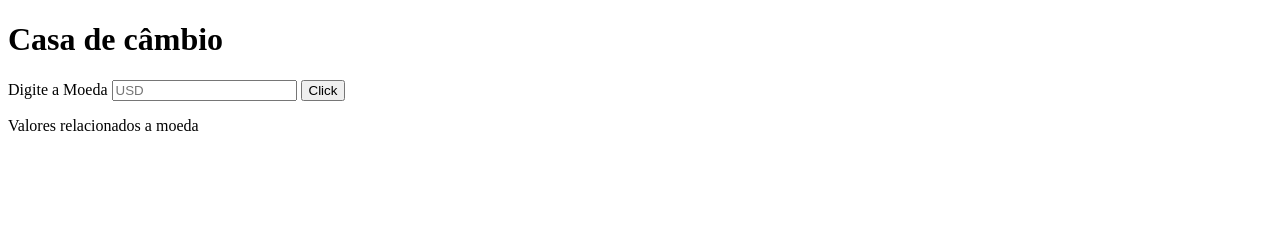
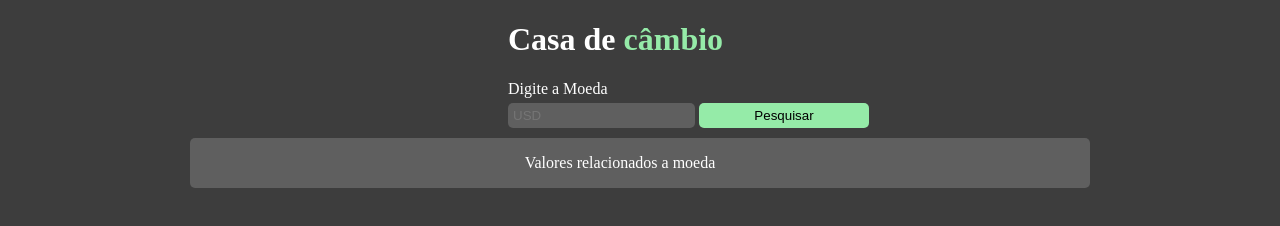
Before and after one commit to ThamyrisCabralArraes/exercicio-casa-de-cambio, a website built with Vite: page index.html in a window 1280 px wide. Built offline with nearby package versions, Linux system fonts and the light colour scheme; some packages are replaced by stand-ins of ours.

Commit message:
ajeitando CSS

```diff
--- a/index.html
+++ b/index.html
@@ -14,23 +14,28 @@
     <title>Vite App</title>
   </head>
   <body>
-    <div id="app">
-      <h1>Casa de câmbio</h1>
-      <label for="money">
-        Digite a Moeda
+    <main>
+      <div id="header">
+        <h1>Casa de <span id="spanId">câmbio</span></h1>
+        <label for="money"> Digite a Moeda </label> <br />
         <input
           name="money"
           id="money"
           type="text"
           placeholder="USD"
         />
-      </label>
-      <button id="button-click">Click</button>
-      <div id="moedas">
-        <p id="titulo">Valores relacionados a moeda</p>
-        <ul id="ul-li"></ul>
+        <button id="button-click">Pesquisar</button>
       </div>
-    </div>
+      <div id="app">
+        <div
+          id="moedas"
+          class="moeda"
+        >
+          <p id="titulo">Valores relacionados a moeda</p>
+          <ul id="ul-li"></ul>
+        </div>
+      </div>
+    </main>
     <script
       type="module"
       src="/main.js"
--- a/main.js
+++ b/main.js
@@ -34,7 +34,7 @@ const apiMoeda = () => {
         ratesR.forEach(([rate, valu]) => {
           const li = document.createElement('li');
           li.classList.add('lista-de-moeda');
-          li.innerHTML = `${rate} = ${valu}`;
+          li.innerHTML = `${rate} = <span>${valu}</span>`;
           inputMoney.value = '';
           uls.appendChild(li);
         });
--- a/style.css
+++ b/style.css
@@ -0,0 +1,80 @@
+body {
+  background-color: #3d3d3d;
+  color: white;
+  margin-top: 8px;
+}
+
+.lista-de-moeda {
+  list-style: none;
+  background-color: rgba(0, 0, 0, 0.2);
+  border-radius: 5px;
+  padding: 5px;
+}
+
+#ul-li {
+  display: flex;
+  justify-content: center;
+  flex-wrap: wrap;
+  gap: 10px;
+  margin-top: 20px;
+}
+
+.moeda {
+  display: flex;
+  flex-wrap: wrap;
+  justify-content: center;
+  width: 900px;
+  height: 583;
+  top: 290;
+  text-align: center;
+  background-color: rgba(255, 255, 255, 0.172);
+  border-radius: 5px;
+}
+
+span {
+  color: yellow;
+}
+
+#spanId {
+  color: #95eba8;
+}
+
+#app {
+  display: flex;
+  justify-content: center;
+  flex-wrap: wrap;
+}
+
+button {
+  background-color: #95eba8;
+  width: 170px;
+  border: none;
+  padding: 5px;
+  border-radius: 5px;
+  margin-bottom: 10px;
+}
+
+button:hover {
+  background-color: #95eba8a8;
+}
+
+input {
+  background-color: rgba(255, 255, 255, 0.172);
+  color: white;
+  border: none;
+  border-radius: 5px;
+  padding: 5px;
+  margin-top: 5px;
+}
+
+@media screen and (min-width: 1080px) {
+  #header {
+    margin-left: 500px;
+  }
+}
+
+@media screen and (max-width: 300px) {
+  #header {
+    margin-left: 500px;
+  }
+}
```
